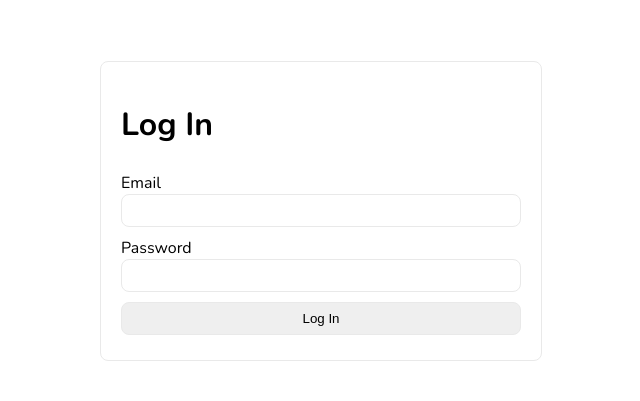
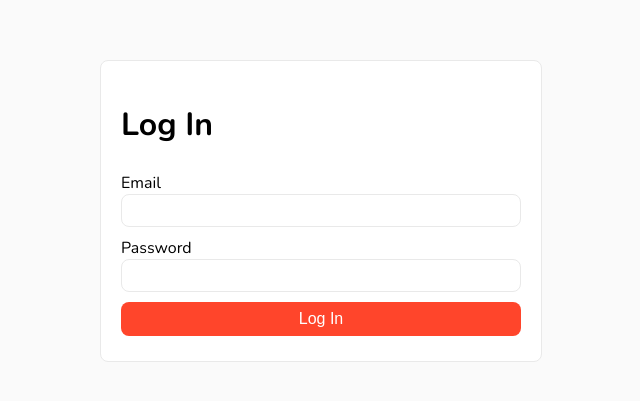
Before and after one commit to zJaaal/go-scrum-project, a React (Vite) app: page /auth/ in a window 1280 px wide. Shown: the part 189-590 px from the top of the page, without its empty margins (319-959 px from the left). Built offline with nearby package versions, Linux system fonts and the light colour scheme.

Commit message:
changed container to auth-container in auth pages

```diff
--- a/src/pages/auth/login/pages/Login.tsx
+++ b/src/pages/auth/login/pages/Login.tsx
@@ -1,9 +1,8 @@
 import LoginForm from "../components/Form";
 import "../../auth.styles.css";
-import "../../../../index.css";
 const LoginPage = () => {
   return (
-    <div className="container">
+    <div className="auth-container">
       <LoginForm />
     </div>
   );
--- a/src/pages/auth/register/pages/Register.tsx
+++ b/src/pages/auth/register/pages/Register.tsx
@@ -1,9 +1,8 @@
 import RegisterForm from "../components/Form";
 import "../../auth.styles.css";
-import "../../../../index.css";
 const RegisterPage = () => {
   return (
-    <div className="container">
+    <div className="auth-container">
       <RegisterForm />
     </div>
   );
```
